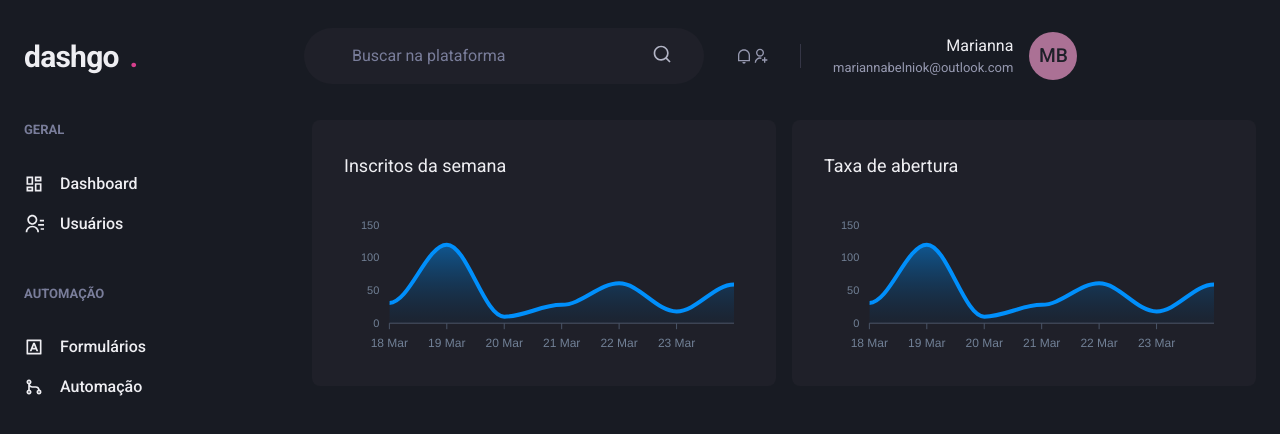
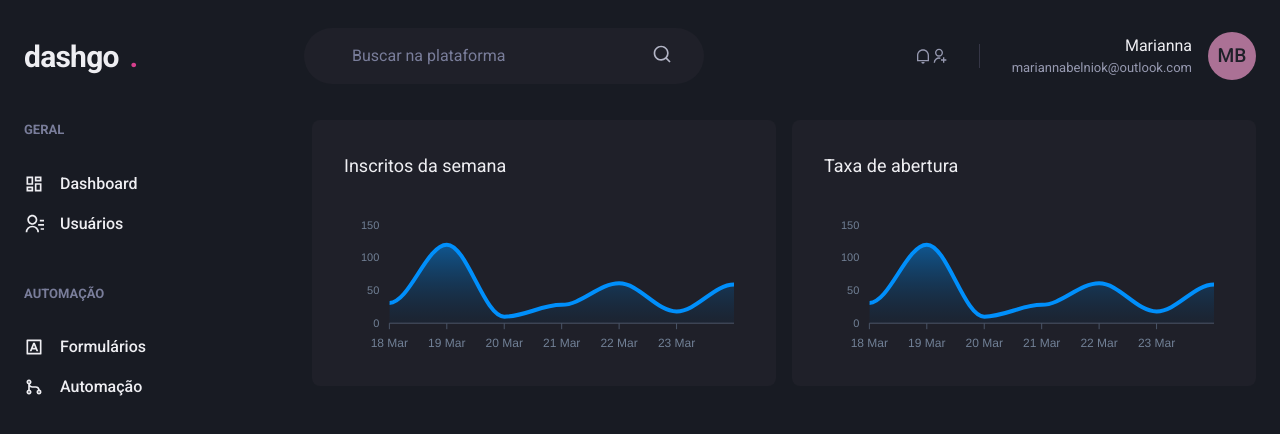
Before and after one commit to MariBelniok/dashgo, a Next.js app: page /dashboard in a window 1280 px wide. Shown: the top 434 px of the page. Built offline with nearby package versions, Linux system fonts and the light colour scheme.

Commit message:
header style adjust

```diff
--- a/src/components/Header.tsx
+++ b/src/components/Header.tsx
@@ -59,10 +59,10 @@ export function Header() {
                 color="gray.300"
                 borderRightWidth={1}
                 borderColor="gray.700"
+                ml="auto"
             >
                 <Flex
                     align="center"
-                    ml="auto"
                 >
                     <Icon as={RiNotificationLine} />
                     <Icon as={RiUserAddLine} />
```
